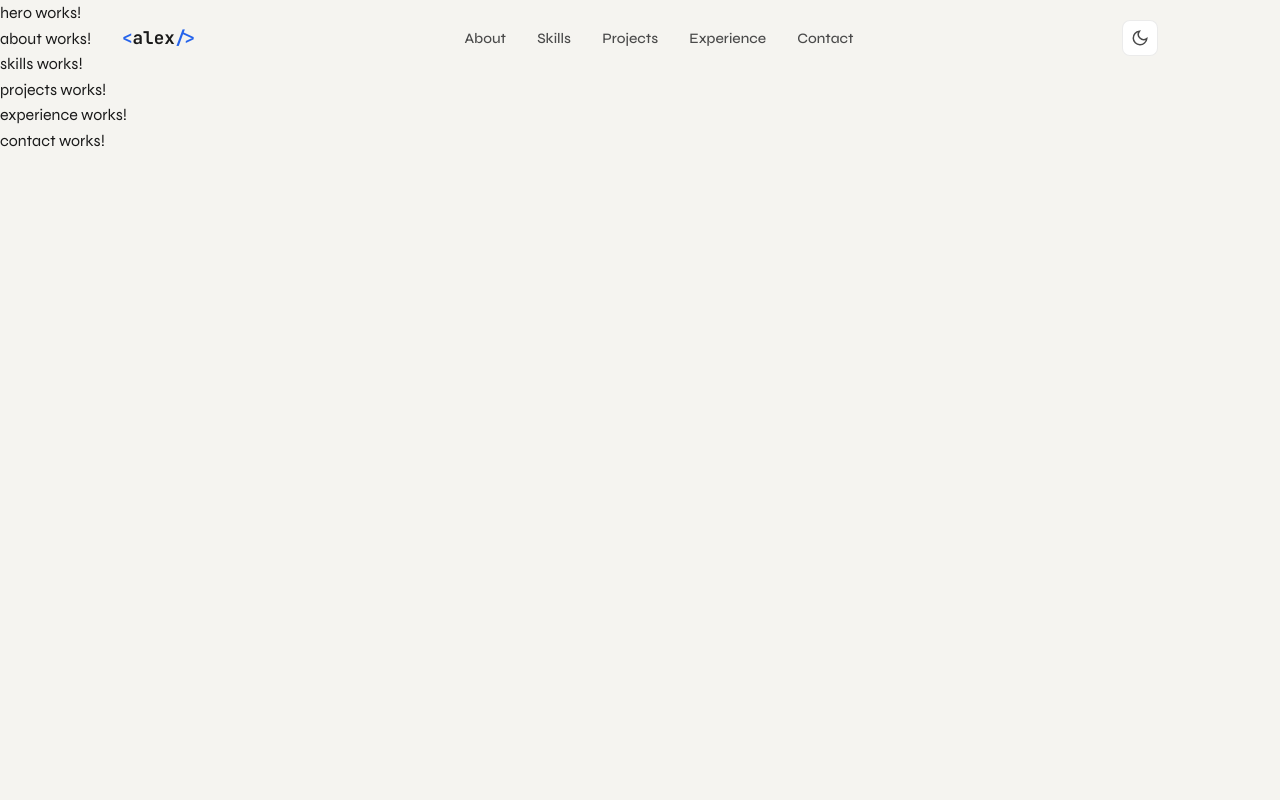
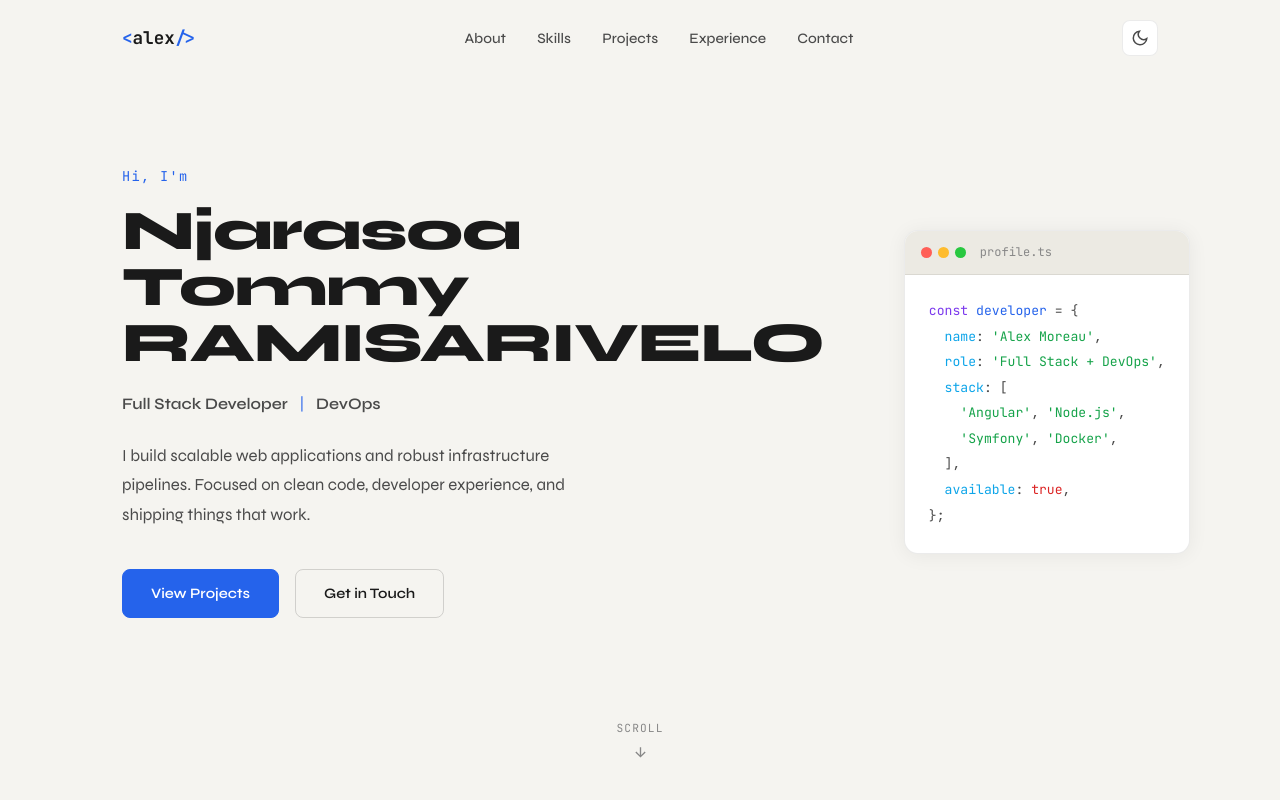
Before and after one commit to NjarasoaTommy/portfolio, an Angular app: page / in a window 1280 px wide. Shown: the top 800 px of the page. Built offline with nearby package versions, Linux system fonts and the light colour scheme.

Commit message:
Implement the hero component.

```diff
--- a/src/app/components/hero/hero.component.html
+++ b/src/app/components/hero/hero.component.html
@@ -1 +1,46 @@
-<p>hero works!</p>
+<section class="hero section" id="hero">
+  <div class="container hero-content">
+    <div class="hero-text">
+      <span class="greeting mono">Hi, I'm</span>
+      <h1 class="name">Njarasoa Tommy<br>RAMISARIVELO</h1>
+      <p class="title">
+        <span class="title-text">Full Stack Developer</span>
+        <span class="separator">|</span>
+        <span class="title-text">DevOps</span>
+      </p>
+      <p class="intro">
+        I build scalable web applications and robust infrastructure pipelines.
+        Focused on clean code, developer experience, and shipping things that work.
+      </p>
+      <div class="hero-actions">
+        <a class="btn btn-primary" href="#projects" (click)="scrollTo($event, '#projects')">View Projects</a>
+        <a class="btn btn-ghost" href="#contact" (click)="scrollTo($event, '#contact')">Get in Touch</a>
+      </div>
+    </div>
+
+    <div class="hero-code">
+      <div class="code-block">
+        <div class="code-header">
+          <span class="dot red"></span>
+          <span class="dot yellow"></span>
+          <span class="dot green"></span>
+          <span class="code-filename">profile.ts</span>
+        </div>
+        <pre class="code-body"><code><span class="kw">const</span> <span class="var">developer</span> = &#123;
+  <span class="key">name</span>: <span class="str">'Alex Moreau'</span>,
+  <span class="key">role</span>: <span class="str">'Full Stack + DevOps'</span>,
+  <span class="key">stack</span>: [
+    <span class="str">'Angular'</span>, <span class="str">'Node.js'</span>,
+    <span class="str">'Symfony'</span>, <span class="str">'Docker'</span>,
+  ],
+  <span class="key">available</span>: <span class="bool">true</span>,
+&#125;;</code></pre>
+      </div>
+    </div>
+  </div>
+
+  <div class="scroll-hint">
+    <span class="mono">scroll</span>
+    <svg width="16" height="16" viewBox="0 0 24 24" fill="none" stroke="currentColor" stroke-width="2"><path d="M12 5v14M5 12l7 7 7-7"/></svg>
+  </div>
+</section>
--- a/src/app/components/hero/hero.component.scss
+++ b/src/app/components/hero/hero.component.scss
@@ -0,0 +1,216 @@
+.hero {
+  min-height: 100vh;
+  display: flex;
+  flex-direction: column;
+  justify-content: center;
+  padding-top: 6rem;
+  position: relative;
+}
+
+.hero-content {
+  display: grid;
+  grid-template-columns: 1fr 1fr;
+  gap: 5rem;
+  align-items: center;
+}
+
+.hero-text {
+  .greeting {
+    font-family: 'JetBrains Mono', monospace;
+    font-size: 0.85rem;
+    color: var(--accent);
+    letter-spacing: 0.1em;
+    display: block;
+    margin-bottom: 1rem;
+  }
+}
+
+.name {
+  font-family: 'Syne', sans-serif;
+  font-size: clamp(1.5rem, 7vw, 3.5rem);
+  font-weight: 800;
+  line-height: 1.0;
+  color: var(--text-primary);
+  margin-bottom: 1.25rem;
+  letter-spacing: -0.02em;
+}
+
+.title {
+  display: flex;
+  align-items: center;
+  gap: 0.75rem;
+  margin-bottom: 1.5rem;
+  flex-wrap: wrap;
+
+  .title-text {
+    font-size: 1rem;
+    font-weight: 600;
+    color: var(--text-secondary);
+  }
+
+  .separator {
+    color: var(--accent);
+    font-weight: 300;
+  }
+}
+
+.intro {
+  font-size: 1.05rem;
+  color: var(--text-secondary);
+  line-height: 1.75;
+  max-width: 460px;
+  margin-bottom: 2.5rem;
+}
+
+.hero-actions {
+  display: flex;
+  gap: 1rem;
+  flex-wrap: wrap;
+}
+
+.btn {
+  display: inline-flex;
+  align-items: center;
+  gap: 0.5rem;
+  padding: 0.75rem 1.75rem;
+  border-radius: 8px;
+  font-family: 'Syne', sans-serif;
+  font-weight: 600;
+  font-size: 0.9rem;
+  transition: all 0.2s ease;
+  cursor: pointer;
+
+  &-primary {
+    background: var(--accent);
+    color: #fff;
+    border: 1.5px solid var(--accent);
+
+    &:hover {
+      background: var(--accent-hover);
+      border-color: var(--accent-hover);
+      transform: translateY(-2px);
+      box-shadow: 0 6px 20px rgba(37, 99, 235, 0.3);
+    }
+  }
+
+  &-ghost {
+    background: transparent;
+    color: var(--text-primary);
+    border: 1.5px solid var(--border-strong);
+
+    &:hover {
+      border-color: var(--accent);
+      color: var(--accent);
+      transform: translateY(-2px);
+    }
+  }
+}
+
+// Code block
+.hero-code {
+  display: flex;
+  justify-content: center;
+}
+
+.code-block {
+  background: var(--bg-card);
+  border: 1px solid var(--border);
+  border-radius: 14px;
+  overflow: hidden;
+  box-shadow: var(--shadow);
+  width: 100%;
+  max-width: 420px;
+  transition: box-shadow 0.3s;
+
+  &:hover { box-shadow: var(--shadow-hover); }
+}
+
+.code-header {
+  display: flex;
+  align-items: center;
+  gap: 6px;
+  padding: 0.75rem 1rem;
+  background: var(--bg-secondary);
+  border-bottom: 1px solid var(--border);
+
+  .dot {
+    width: 11px; height: 11px;
+    border-radius: 50%;
+    &.red { background: #ff5f57; }
+    &.yellow { background: #febc2e; }
+    &.green { background: #28c840; }
+  }
+
+  .code-filename {
+    font-family: 'JetBrains Mono', monospace;
+    font-size: 0.75rem;
+    color: var(--text-muted);
+    margin-left: 0.5rem;
+  }
+}
+
+.code-body {
+  padding: 1.5rem;
+  overflow-x: auto;
+
+  code {
+    font-family: 'JetBrains Mono', monospace;
+    font-size: 0.82rem;
+    line-height: 1.9;
+    color: var(--text-secondary);
+    white-space: pre;
+
+    .kw { color: #7c3aed; }
+    .var { color: var(--accent); }
+    .key { color: #0ea5e9; }
+    .str { color: #16a34a; }
+    .bool { color: #dc2626; }
+
+    [data-theme='dark'] & {
+      .kw { color: #a78bfa; }
+      .key { color: #38bdf8; }
+      .str { color: #4ade80; }
+      .bool { color: #f87171; }
+    }
+  }
+}
+
+// Scroll hint
+.scroll-hint {
+  position: absolute;
+  bottom: 2.5rem;
+  left: 50%;
+  transform: translateX(-50%);
+  display: flex;
+  flex-direction: column;
+  align-items: center;
+  gap: 0.4rem;
+  color: var(--text-muted);
+  font-size: 0.7rem;
+  animation: bounce 2s infinite;
+
+  .mono {
+    font-family: 'JetBrains Mono', monospace;
+    letter-spacing: 0.1em;
+    text-transform: uppercase;
+  }
+}
+
+@keyframes bounce {
+  0%, 100% { transform: translateX(-50%) translateY(0); }
+  50% { transform: translateX(-50%) translateY(6px); }
+}
+
+@media (max-width: 900px) {
+  .hero-content {
+    grid-template-columns: 1fr;
+    gap: 3rem;
+    text-align: center;
+  }
+  .intro { max-width: 100%; }
+  .hero-actions { justify-content: center; }
+  .hero-code { order: -1; }
+  .code-block { max-width: 340px; }
+  .title { justify-content: center; }
+  .scroll-hint { display: none; }
+}
--- a/src/app/components/hero/hero.component.ts
+++ b/src/app/components/hero/hero.component.ts
@@ -6,6 +6,10 @@ import { Component } from '@angular/core';
   templateUrl: './hero.component.html',
   styleUrl: './hero.component.scss'
 })
+
 export class HeroComponent {
-
+  scrollTo(e: Event, target: string) {
+    e.preventDefault();
+    document.querySelector(target)?.scrollIntoView({ behavior: 'smooth' });
+  }
 }
```
